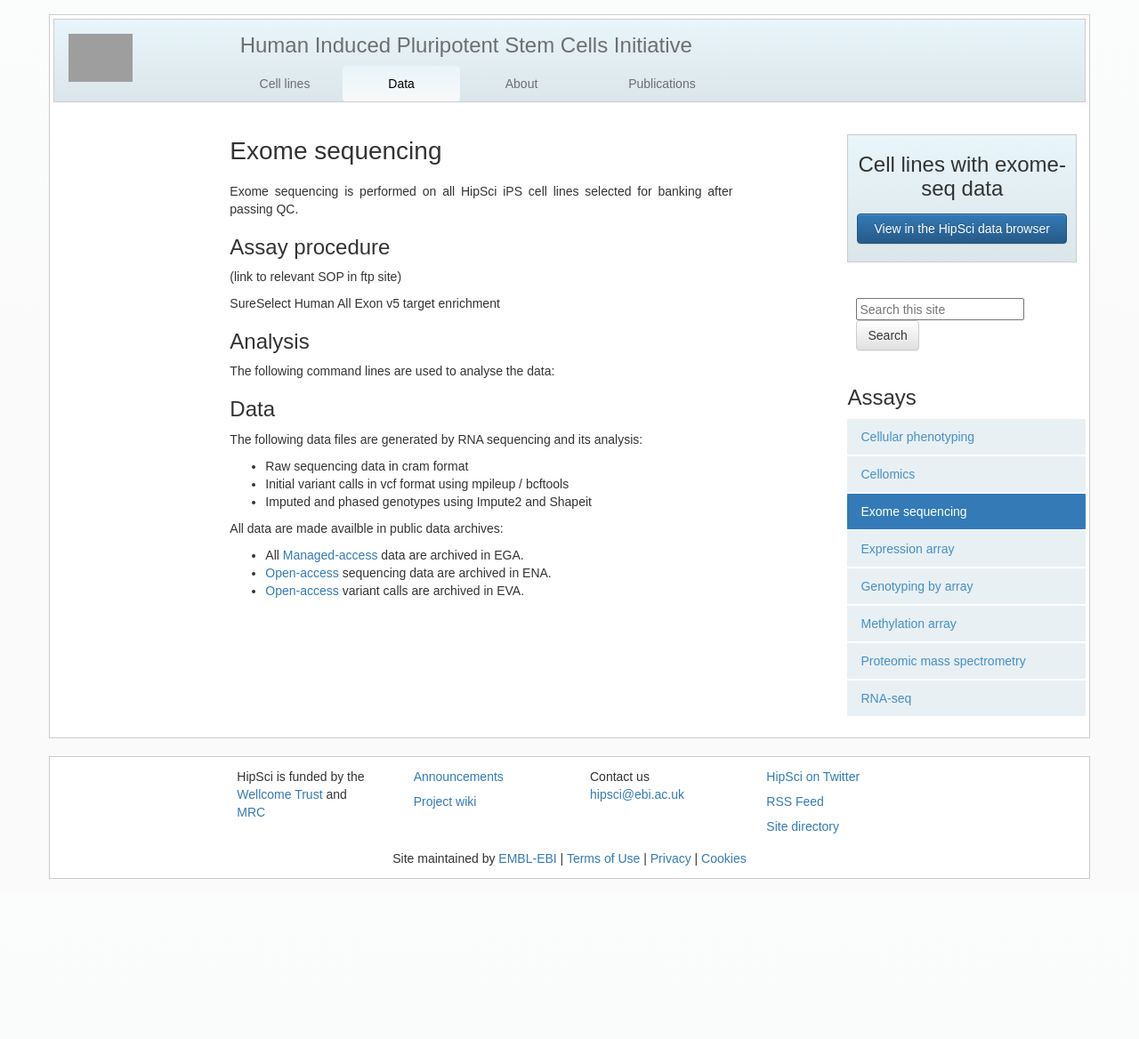
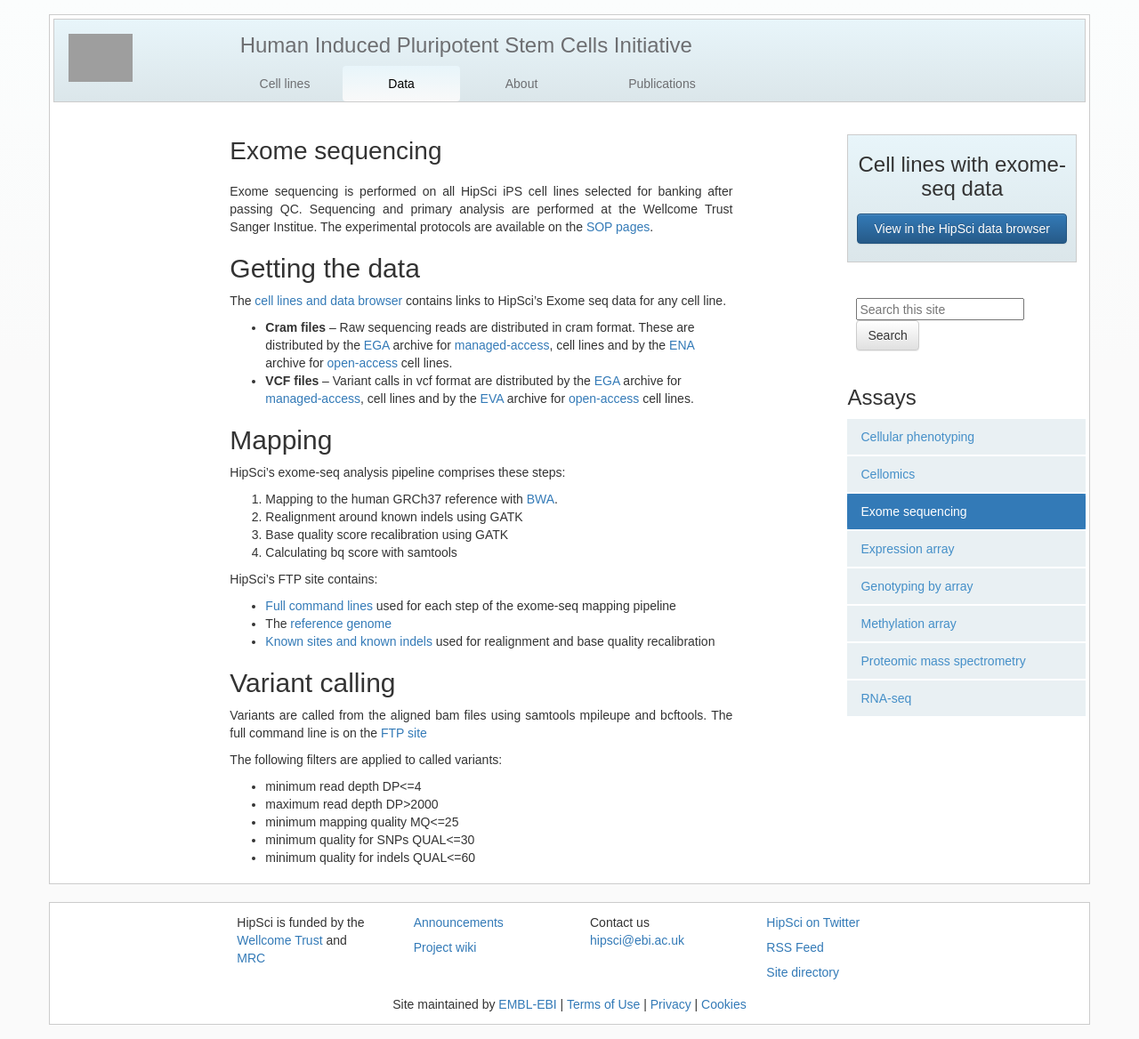
Before and after one commit to EMBL-EBI-GCA/gca_hipsci_website, a Jekyll site: the page built from assay/_posts/1111-11-11-exomeseq.md, in a window 1280 px wide. Shown: the whole page at 89% size. Built offline with Jekyll 4.4.1, drawn with Linux system fonts in a browser that asks for light colours; nearby versions of some CDN libraries; before the commit the page ends 1004 px from its top, so only the background shows below that; grey boxes are pictures that could not be loaded.

Commit message:
exomeseq and rnaseq pages rewritten

```diff
--- a/assay/_posts/1111-11-11-exomeseq.md
+++ b/assay/_posts/1111-11-11-exomeseq.md
@@ -7,28 +7,50 @@ browser_text: Cell lines with exome-seq data
 browser_link: /lines?Assays[]=Exome-seq
 ---
 
-Exome sequencing is performed on all HipSci iPS cell lines selected for banking after passing QC.
+Exome sequencing is performed on all HipSci iPS cell lines selected for banking
+after passing QC. Sequencing and primary analysis  are performed at the
+Wellcome Trust Sanger Institue. The experimental protocols are available on the
+[SOP pages]({% post_url 1111-11-11-sop %}).
 
-###Assay procedure
+##Getting the data
 
-(link to relevant SOP in ftp site)
+The [cell lines and data browser]({{'/lines/#' | append: page.browser_link | prepend: site.baseurl}})
+contains links to HipSci's Exome seq data for any cell line.
 
-SureSelect  Human All Exon v5 target enrichment
+* **Cram files** -- Raw sequencing reads are distributed in cram format.
+These are distributed by the [EGA](https://www.ebi.ac.uk/ega/studies/EGAS00001001465)
+archive for [managed-access]({% post_url 1111-11-11-access %}#managed%}),
+cell lines and by the [ENA](http://www.ebi.ac.uk/ena/data/view/ERP007111) archive
+for [open-access]({% post_url 1111-11-11-access %}#open) cell lines.
+* **VCF files** -- Variant calls in vcf format
+are distributed by the [EGA](https://www.ebi.ac.uk/ega/studies/EGAS00001001465)
+archive for [managed-access]({% post_url 1111-11-11-access %}#managed%}),
+cell lines and by the [EVA](http://www.ebi.ac.uk/eva) archive
+for [open-access]({% post_url 1111-11-11-access %}#open) cell lines.
 
-###Analysis
+##Mapping
 
-The following command lines are used to analyse the data:
+HipSci's exome-seq analysis pipeline comprises these steps:
 
-###Data
+1. Mapping to the human GRCh37 reference with [BWA](https://github.com/lh3/bwa).
+2. Realignment around known indels using GATK
+3. Base quality score recalibration using GATK
+4. Calculating bq score with samtools
 
-The following data files are generated by RNA sequencing and its analysis:
+HipSci's FTP site contains:
 
-*   Raw sequencing data in cram format
-*   Initial variant calls in vcf format using mpileup / bcftools
-*   Imputed and phased genotypes using Impute2 and Shapeit
+* [Full command lines](ftp://ftp.hipsci.ebi.ac.uk/vol1/ftp/technical/) used for each step of the exome-seq mapping pipeline
+* The [reference genome](ftp://ftp.hipsci.ebi.ac.uk/vol1/ftp/reference/)
+* [Known sites and known indels](ftp://ftp.hipsci.ebi.ac.uk/vol1/ftp/reference/) used for realignment and base quality recalibration
 
-All data are made availble in public data archives:
+##Variant calling
 
-*   All [Managed-access]({{'/data/access' | prepend: site.baseurl}}) data are archived in EGA.
-*   [Open-access]({{'/data/access' | prepend: site.baseurl}}) sequencing data are archived in ENA.
-*   [Open-access]({{'/data/access' | prepend: site.baseurl}}) variant calls are archived in EVA.
+Variants are called from the aligned bam files using samtools mpileupe and bcftools. The full command line is on the [FTP site](ftp://ftp.hipsci.ebi.ac.uk/vol1/ftp/technical/)
+
+The following filters are applied to called variants:
+
+* minimum read depth DP<=4
+* maximum read depth DP>2000
+* minimum mapping quality MQ<=25
+* minimum quality for SNPs QUAL<=30
+* minimum quality for indels QUAL<=60
```
Also changed, not shown: assay/_posts/1111-11-11-rnaseq.md (+38 -12 lines).
